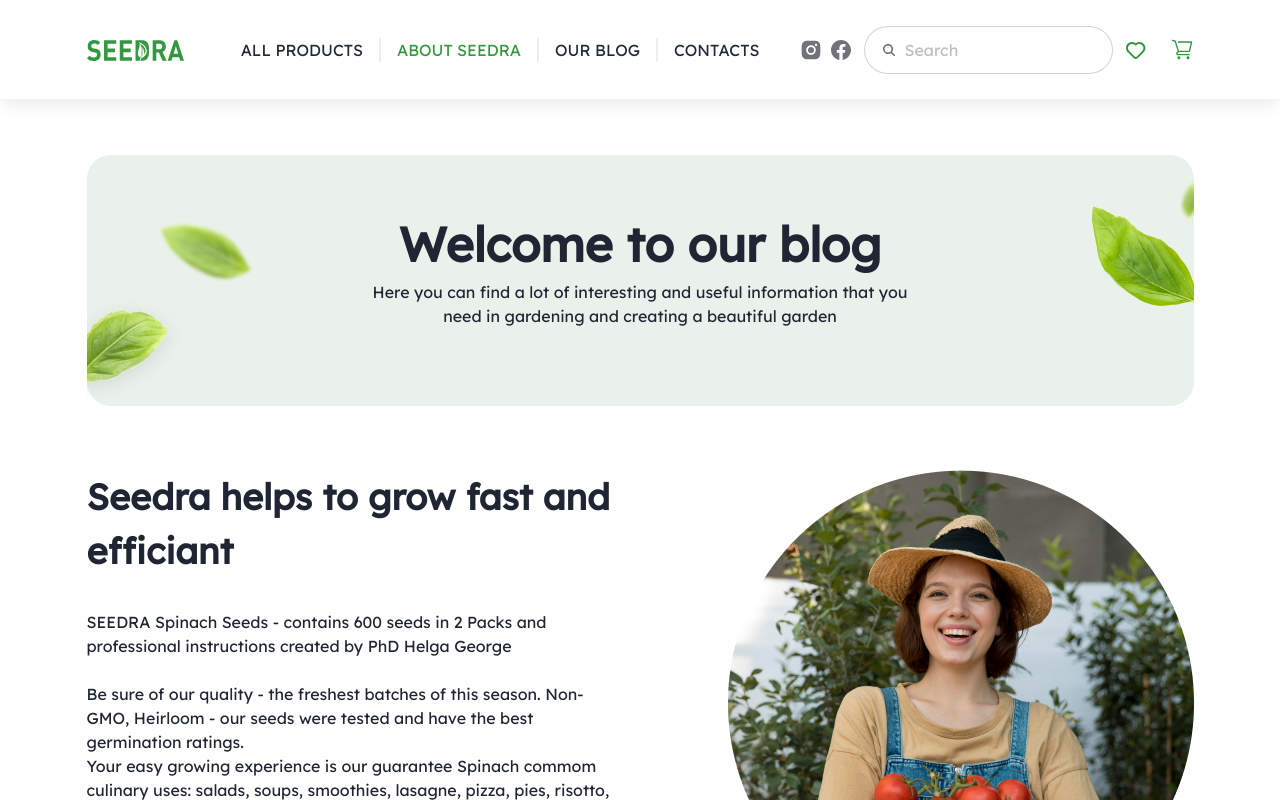
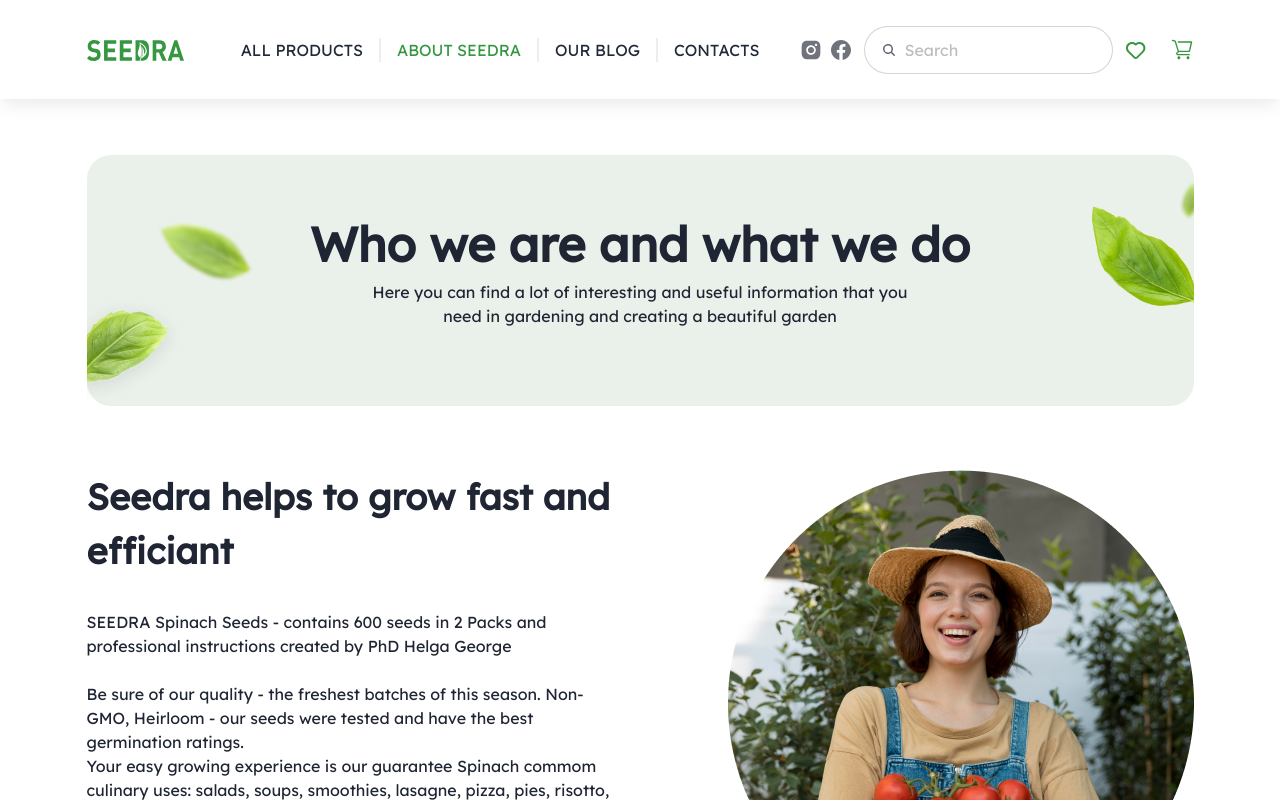
Before and after one commit to nurbek2107/myProject, a React (Vite) app: page /about in a window 1280 px wide. Shown: the top 800 px of the page. Built offline with nearby package versions, Linux system fonts and the light colour scheme.

Commit message:
about text

```diff
--- a/src/pages/About.jsx
+++ b/src/pages/About.jsx
@@ -3,7 +3,7 @@
     <div className="main-container mt-14">
       <div className="block_1 h-[251px] bg-[#EAF1EB]  rounded-3xl mt-[32px]">
         <h1 className="text-[#1F2533] text-5xl text-center pt-[65px] font-semibold">
-          Welcome to our blog
+          Who we are and what we do
         </h1>
         <p className="m-auto text-center mt-[12px] w-[560px] text-[#1F2533]">
           Here you can find a lot of interesting and useful information that you
@@ -53,6 +53,6 @@
         <img src="../assets/png/farmerFemale.png" alt="" />
       </div>
     </div>
-  )
+  );
 }
 export default About;
```
